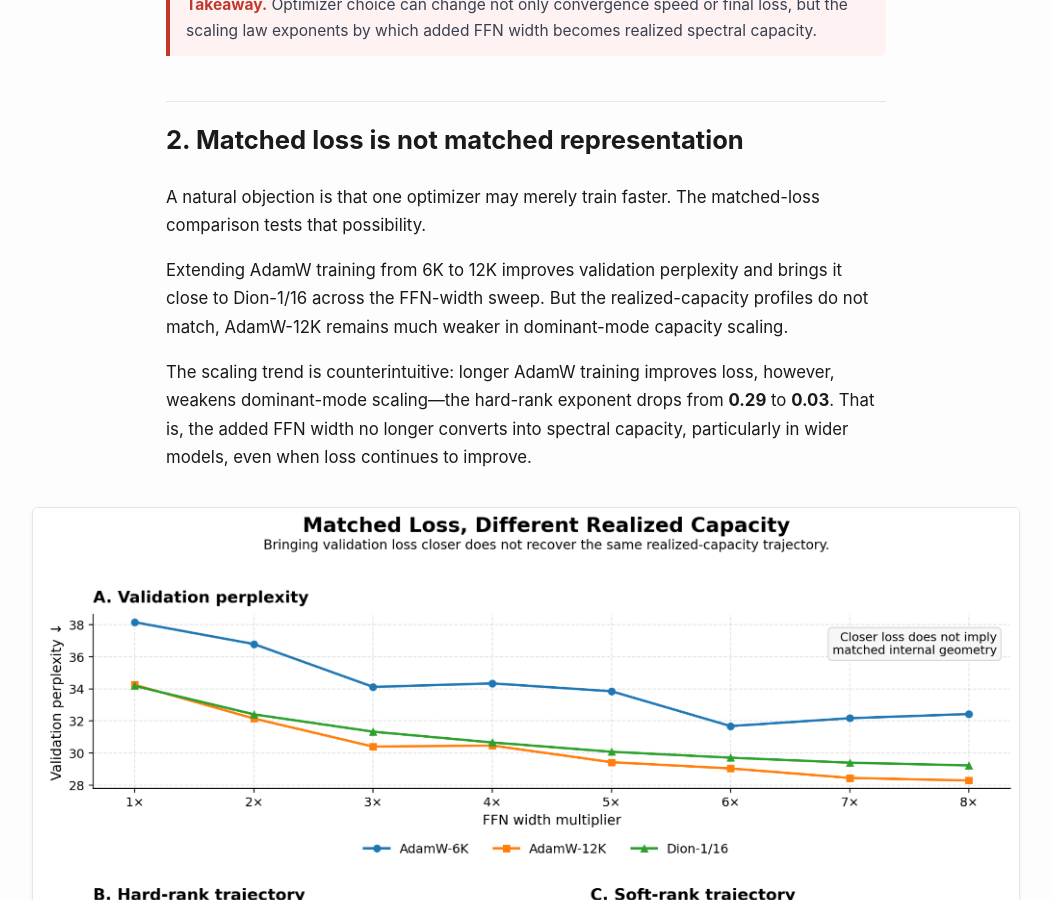
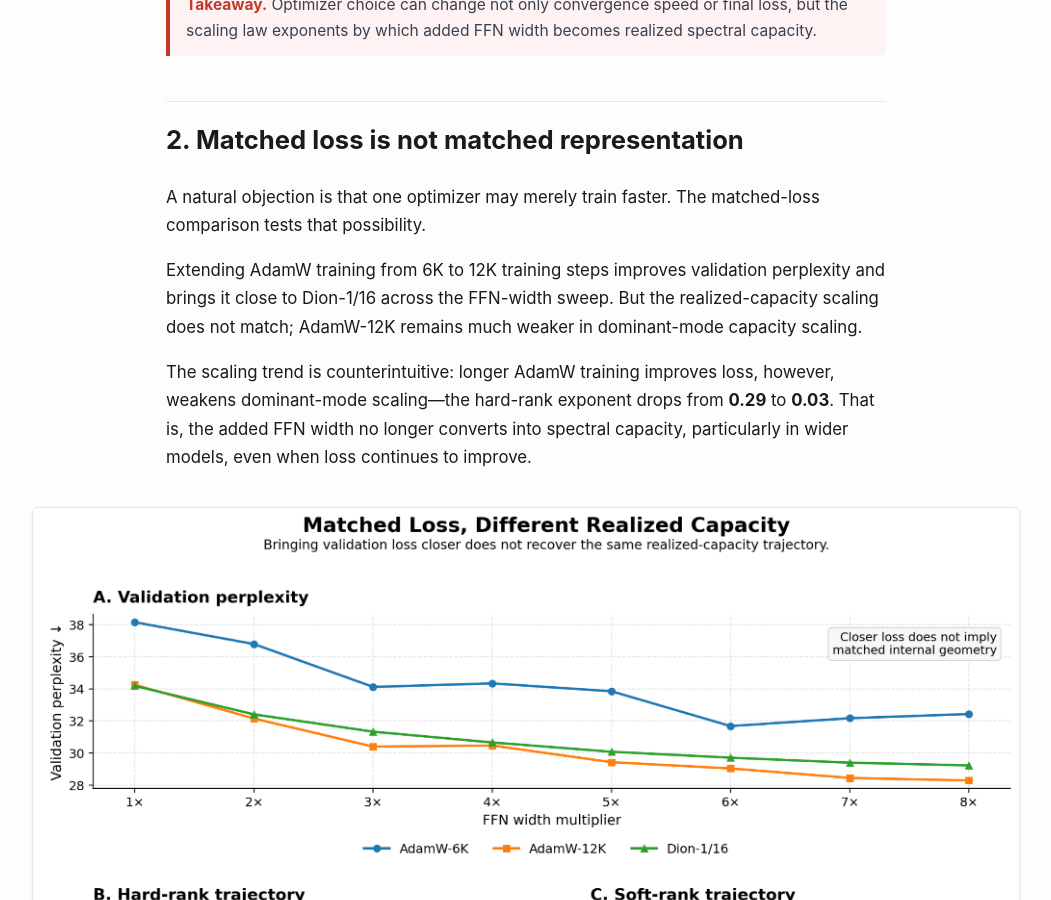
Before and after one commit to optimizer-scaling-laws/optimizer-scaling-laws.github.io, a Jekyll site: the page built from _posts/2026-06-26-architecture-creates-capacity-optimizers-realize-it.md, in a window 1280 px wide and 900 px high, scrolled down 4013 px. Shown: the whole window, without its empty margins (114-1165 px from the left). Built offline with Jekyll 4.4.1, drawn with Linux system fonts in a browser that asks for light colours.

Commit message:
Final date Polish round 6.3

```diff
--- a/_posts/2026-06-26-architecture-creates-capacity-optimizers-realize-it.md
+++ b/_posts/2026-06-26-architecture-creates-capacity-optimizers-realize-it.md
@@ -273,7 +273,7 @@ These are GPT-2-scale studies, including 160M and 350M model families on FineWeb
 
 A natural objection is that one optimizer may merely train faster. The matched-loss comparison tests that possibility.
 
-Extending AdamW training from 6K to 12K improves validation perplexity and brings it close to Dion-1/16 across the FFN-width sweep. But the realized-capacity profiles do not match, AdamW-12K remains much weaker in dominant-mode capacity scaling.
+Extending AdamW training from 6K to 12K training steps improves validation perplexity and brings it close to Dion-1/16 across the FFN-width sweep. But the realized-capacity scaling does not match; AdamW-12K remains much weaker in dominant-mode capacity scaling.
 
 The scaling trend is counterintuitive: longer AdamW training improves loss, however, weakens dominant-mode scaling---the hard-rank exponent drops from **0.29** to **0.03**. That is, the added FFN width no longer converts into spectral capacity, particularly in wider models, even when loss continues to improve.
 
```
